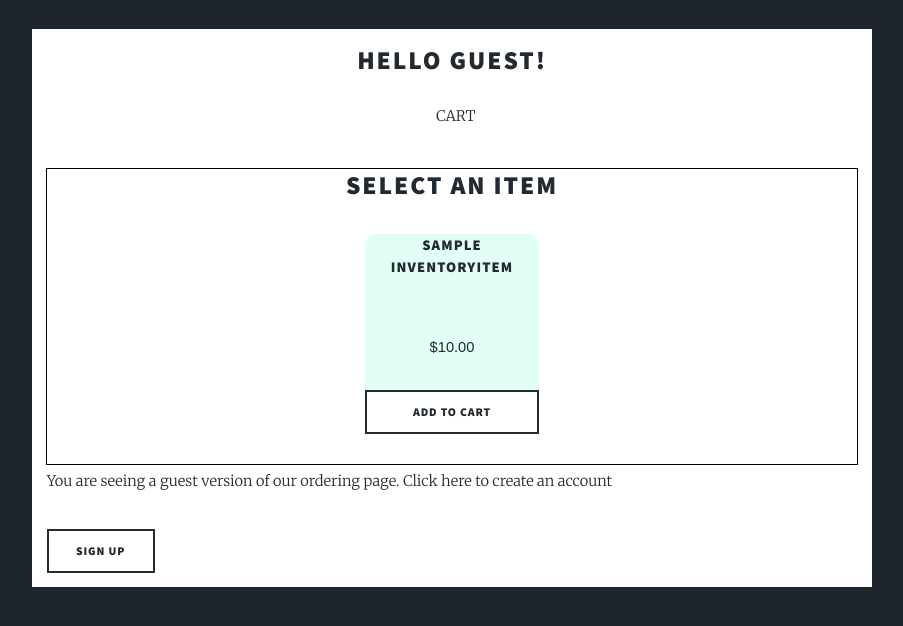
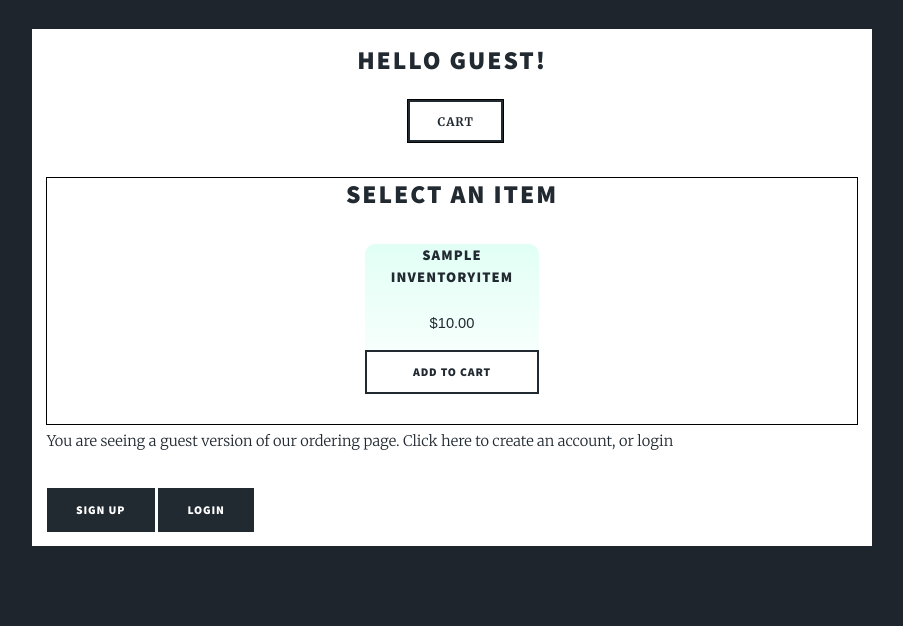
Before and after one commit to radford-se/semester-project-repo-lama_null, a Django app: page /ordering_page/ in a window 1280 px wide. Shown: the top 626 px of the page, without its empty margins (188-1091 px from the left). Run offline with Django 3.2, Linux system fonts and the light colour scheme; tables that the repository leaves empty hold one stand-in row (values such as "Sample post").

Commit message:
fixed some small routing issues and logic, added a few things to account settings

```diff
--- a/ordersystem/models.py
+++ b/ordersystem/models.py
@@ -55,7 +55,7 @@ class Order(models.Model):
 
 class InventoryItem(models.Model):
     # Fields
-    name = models.CharField(max_length=100)
+    name = models.CharField(max_length=27)
     price = models.DecimalField(max_digits=5, decimal_places=2)
     description = models.TextField(max_length=2000)
     orders = models.ManyToManyField("Order", blank=True)
--- a/ordersystem/templates/index.html
+++ b/ordersystem/templates/index.html
@@ -111,9 +111,8 @@
                 <td>Toasted Coconut</td>
             </tr>
         </table>
-        <form action="accounts/login">
-            <button type="submit" class="large primary">Order
-            Now</button>
+        <form action="{% url 'ordering_page' %}">
+            <button type="submit" class="large primary">Order Now</button>
         </form>
 
     </div>
--- a/ordersystem/templates/ordersystem/inventoryitem_list.html
+++ b/ordersystem/templates/ordersystem/inventoryitem_list.html
@@ -35,27 +35,15 @@
     {% else %}
     <h2 style="text-align:center;">Hello Guest!</h2>
     <ul style="list-style: none;padding:0;margin:0;">
-        <li style="display:table;margin:auto;text-align:center;">CART</li>
+        <li style="display:table;margin:auto;text-align:center;"><a  style="font-family:inherit;display:inline-block;margin:auto;width:100%;text-align:center;border:1px solid black" class="button" >CART</a></li>
     </ul>
     {% endif %}
     <br/>
-    <section
-            style="display:flex; outline:1px solid black; justify-content:center; flex-wrap:wrap; padding-left:10px; padding-right:10px; padding-bottom:20px;">
-{#        <header style="width:100%; margin:auto; text-align:center"><h2>Cake<br/></h2></header>#}
-{#        {% for item in object_list %}#}
-{#        <article class="post featured"#}
-{#                 style="display:flex; flex-wrap:wrap; width:22%; height:200px; border-radius:10px; margin:10px; background-color:#e1fff5; justify-content:center; align-items:flex-end;">#}
-{#            <h4 style="width:100%; text-align:center;margin:0; padding:0;align-self:flex-start">{{item.name}}</h4>#}
-{#            <span style="width:100%; text-align:center;  align-self:flex-end;margin:0; align-self:flex-end;">${{item.price}}</span><br/>#}
-{#            <button style="width:100%; background-color:white; align-self:flex-end; margin:0;">add to cart</button>#}
-{#        </article>#}
-{#        {% endfor %}#}
-{#        <header style="width:100%; margin:auto; text-align:center"><h2>Cake<br/></h2></header>#}
+    <section style="display:flex; outline:1px solid black; justify-content:center; flex-wrap:wrap; padding-left:10px; padding-right:10px; padding-bottom:20px;">
     <header style="width:100%; margin:auto; text-align:center"><h2>Select an item<br/></h2></header>
         {% for item in object_list %}
-        <article
-                style="display:flex; flex-wrap:wrap; width:22%; height:200px; border-radius:10px; margin:10px; background-color:#e1fff5; justify-content:center; align-items:flex-end;">
-            <h4 style="width:100%; text-align:center;margin:0; padding:0;align-self:flex-start">{{item.name}}</h4>
+        <article style="display:flex; flex-wrap:wrap; width:22%; height:150px; border-radius:10px; margin:10px; background-image:linear-gradient(to top, white, #e1fff5); justify-content:center; align-items:flex-end; filter:drop-shadow(1p 1px 1px grey);">
+            <h4 style="width:100%; text-align:center;margin:0; padding:0;align-self:flex-start; overflow-wrap:break-word">{{item.name}}</h4>
             <span style="width:100%; text-align:center;  align-self:flex-end;margin:0; align-self:flex-end; font-family:sans-serif;">${{item.price}}</span><br/>
             <button style="width:100%; background-color:white; align-self:flex-end; margin:0; justify-self:center;">add
                 to cart
@@ -65,8 +53,9 @@
     </section>
 
     {% if not request.user.is_authenticated %}
-    <p>You are seeing a guest version of our ordering page. Click here to create an account</p>
-    <a class="button" href="{%  url 'signup' %}">Sign Up</a>
+    <p>You are seeing a guest version of our ordering page. Click here to create an account, or login</p>
+    <a class="button primary" href="{%  url 'signup' %}">Sign Up</a>
+    <a class="button primary" href="{% url 'login' %}">Login</a>
     {% endif %}
 </div>
 </body>
--- a/ordersystem/templates/registration/change_password.html
+++ b/ordersystem/templates/registration/change_password.html
@@ -12,10 +12,10 @@
 <body>
 <div id="login-background">
     <h1>Change Password</h1>
-    <form method="post">
+    <form method="post" action="{% url 'change_settings' %}">
         {% csrf_token %}
         {{ form.as_p }}
-        <button type="submit">Submit</button>
+        <input class="button" type="submit"/>
     </form>
 </div>
 </body>
--- a/ordersystem/templates/registration/settings.html
+++ b/ordersystem/templates/registration/settings.html
@@ -15,6 +15,8 @@
         <h1>Account Settings</h1>
         <ul style="list-style: none; padding:0; margin:0;">
             <li><a class="button primary" style="width:100%" href="{% url 'change_password' %}">Change Password</a></li>
+            <li><a class="button" href="{% url 'ordering_page' %}" style="width:100%">Go to ordering page</a></li>
+            <li><a class="button" href="{% url 'logout' %}" style="width:100%">Logout</a></li>
         </ul>
     </div>
 </body>
```
